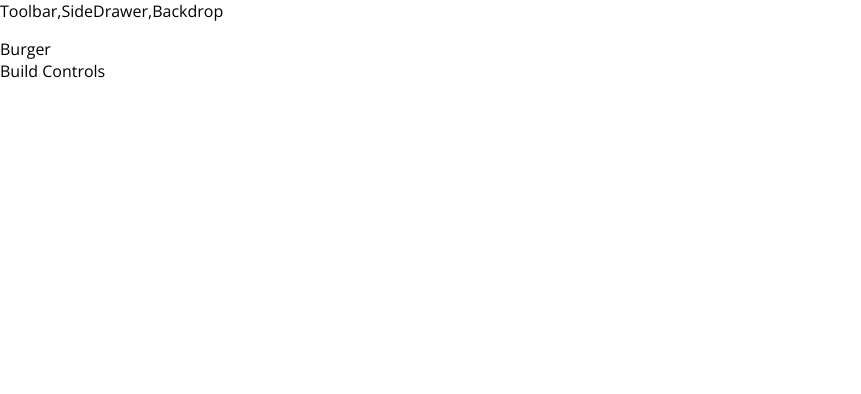
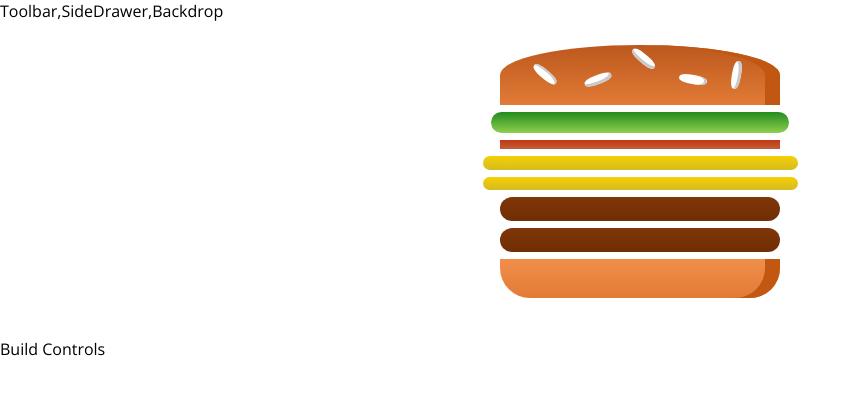
Before and after one commit to ogdibie/myBurgerBuilder, a React (Create React App) app: page / in a window 1280 px wide. Shown: the top 394 px of the page, without its empty margins (0-861 px from the left). Built offline with nearby package versions, Linux system fonts and the light colour scheme.

Commit message:
Added Burger with custom ingredients

```diff
--- a/src/components/Burger/Burger.js
+++ b/src/components/Burger/Burger.js
@@ -0,0 +1,19 @@
+import React from "react";
+import BurgerIngredient from "./BurgerIngredient/BurgerIngredient";
+import classes from "./Burger.module.css";
+const Burger = ({ ingredients }) => {
+  const transformedIngredients = Object.keys(ingredients).map((ingredient) => {
+    return [...Array(ingredients[ingredient])].map((_, index) => (
+      <BurgerIngredient key={ingredient + index} type={ingredient} />
+    ));
+  });
+  return (
+    <div className={classes.Burger}>
+      <BurgerIngredient type="bread-top" />
+      {transformedIngredients}
+      <BurgerIngredient type="bread-bottom" />
+    </div>
+  );
+};
+
+export default Burger;
--- /dev/null
+++ b/src/components/Burger/Burger.module.css
@@ -0,0 +1,29 @@
+.Burger {
+  width: 100%;
+  margin: auto;
+  height: 250px;
+  overflow: auto;
+  text-align: center;
+  font-weight: bold;
+  font-size: 1.2rem;
+}
+
+@media (min-width: 1000px) and (min-height: 700px) {
+  .Burger {
+    width: 700px;
+    height: 600px;
+  }
+}
+@media (min-width: 500px) and (min-height: 401px) {
+  .Burger {
+    width: 450px;
+    height: 400px;
+  }
+}
+
+@media (min-width: 500px) and (min-height: 400px) {
+  .Burger {
+    width: 350px;
+    height: 300px;
+  }
+}
--- a/src/components/Burger/BurgerIngredient/BurgerIngredient.js
+++ b/src/components/Burger/BurgerIngredient/BurgerIngredient.js
@@ -1,6 +1,6 @@
 import React, { Component } from "react";
 import Proptypes from "prop-types";
-import classes from "BurgerIngredient.module.css";
+import classes from "./BurgerIngredient.module.css";
 class BurgerIngredient extends Component {
   render() {
     let ingredient;
--- a/src/containers/BurgerBuilder/BurgerBuilder.js
+++ b/src/containers/BurgerBuilder/BurgerBuilder.js
@@ -1,11 +1,19 @@
 import React, { Component } from "react";
-
 import Aux from "../../hoc/Aux";
+import Burger from "../../components/Burger/Burger";
 class BurgerBuilder extends Component {
+  state = {
+    ingredients: {
+      salad: 1,
+      bacon: 1,
+      cheese: 2,
+      meat: 2,
+    },
+  };
   render() {
     return (
       <Aux>
-        <div>Burger</div>
+        <Burger ingredients={this.state.ingredients} />
         <div>Build Controls</div>
       </Aux>
     );
```
